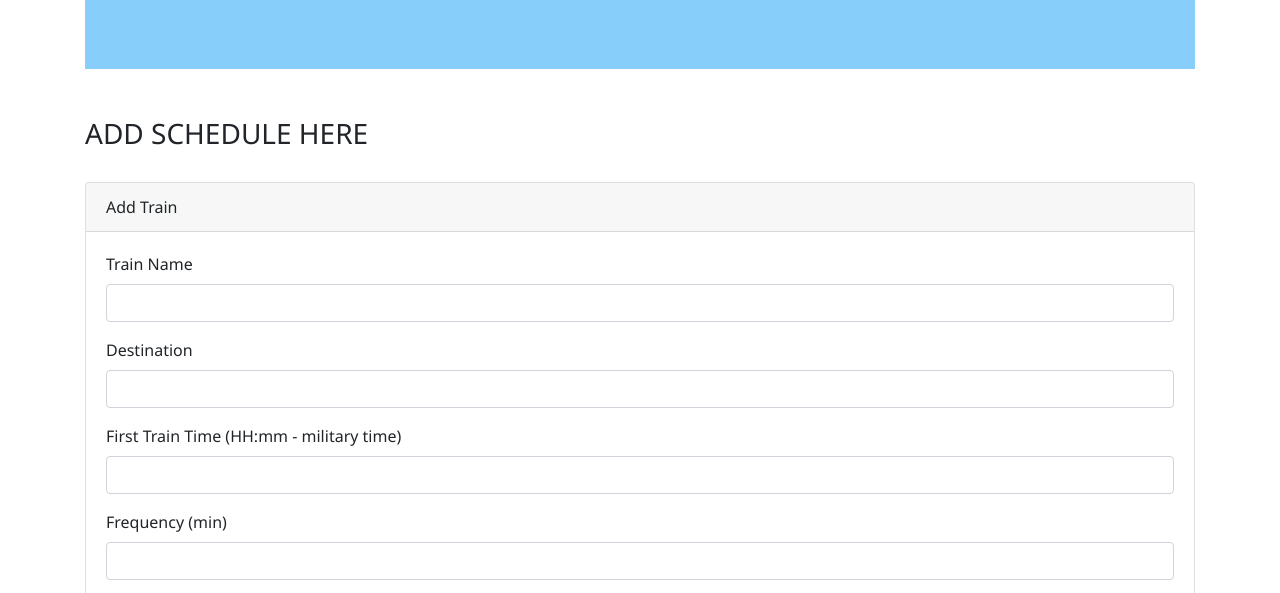
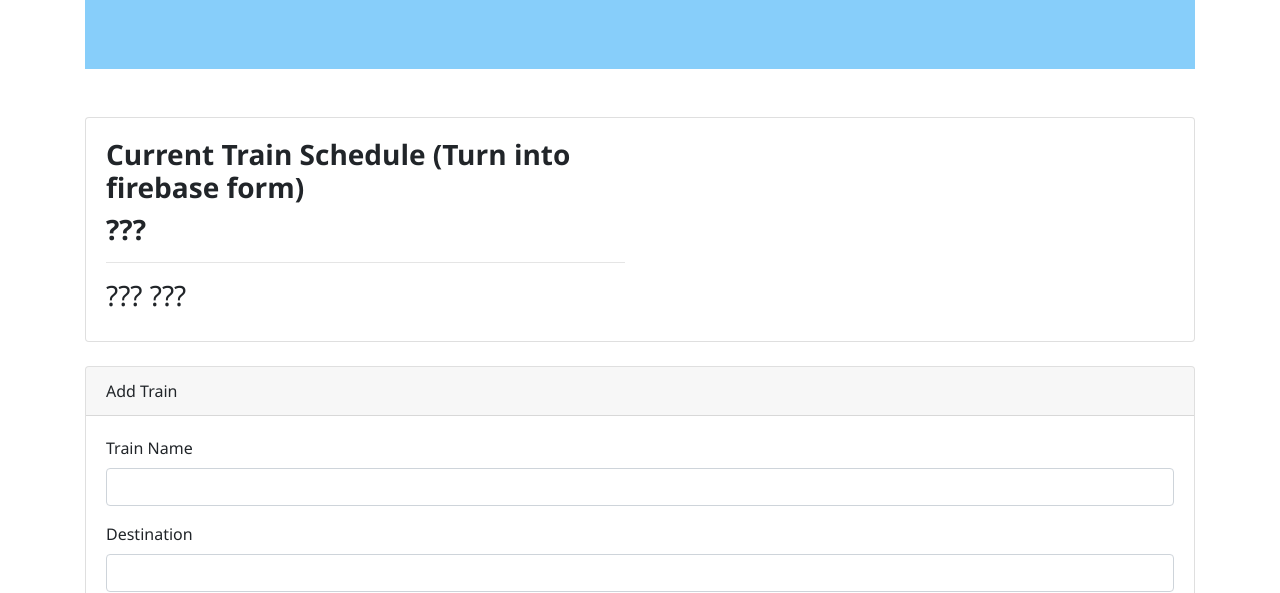
Before and after one commit to reubenwalker64/train-scheduler, a plain HTML site: page index.html in a window 1280 px wide. Shown: the part 207-800 px from the top of the page. Drawn offline with nearby package versions, Linux system fonts and the light colour scheme.

Commit message:
2nd commit

```diff
--- a/assets/javascript/app.js
+++ b/assets/javascript/app.js
@@ -17,7 +17,10 @@ var config = {
   // Create a variable to reference the database.
   var database = firebase.database();
 
+  //ADD FIREBASE SCHEDULE
+
   //EDIT BELOW TO MATCH HTML FORM
+
   // Initial Values
     var highPrice = 0;
     var highBidder = "No one :-(";
--- a/index.html
+++ b/index.html
@@ -17,10 +17,35 @@
             <h3 class="text-center">"All Aboard!"</h3>
         </div>
 
-        <!--Current Train Schedule-->
+        <!--Current Train Schedule - EDIT BELOW AND TURN INTO FIREBASE FORM-->
         <br>
         <br>
-        <h3>ADD SCHEDULE HERE</h3>
+        <div class="row">
+                <div class="col-lg-12">
+                  <div class="card card-default">
+                    <div class="card-body">
+                      <div class="row">
+
+                        <div class="col-sm-6">
+                          <h3 class="">
+                            <strong>Current Train Schedule (Turn into firebase form)</strong>
+                            <span id="highest-bidder"></span>
+                          </h3>
+                          <h3 class="">
+                            <strong>???</strong>
+                            <span id="highest-price"></span>
+                          </h3>
+                          <hr>
+                          <h3 class="">???
+                            <strong>
+                              <span id="connected-viewers"></span>
+                            </strong> ???</h3>
+                        </div>
+                      </div>
+                    </div>
+                  </div>
+                </div>
+              </div>
         <br>
         <!--Add Train-EDIT BELOW-->
 
```
